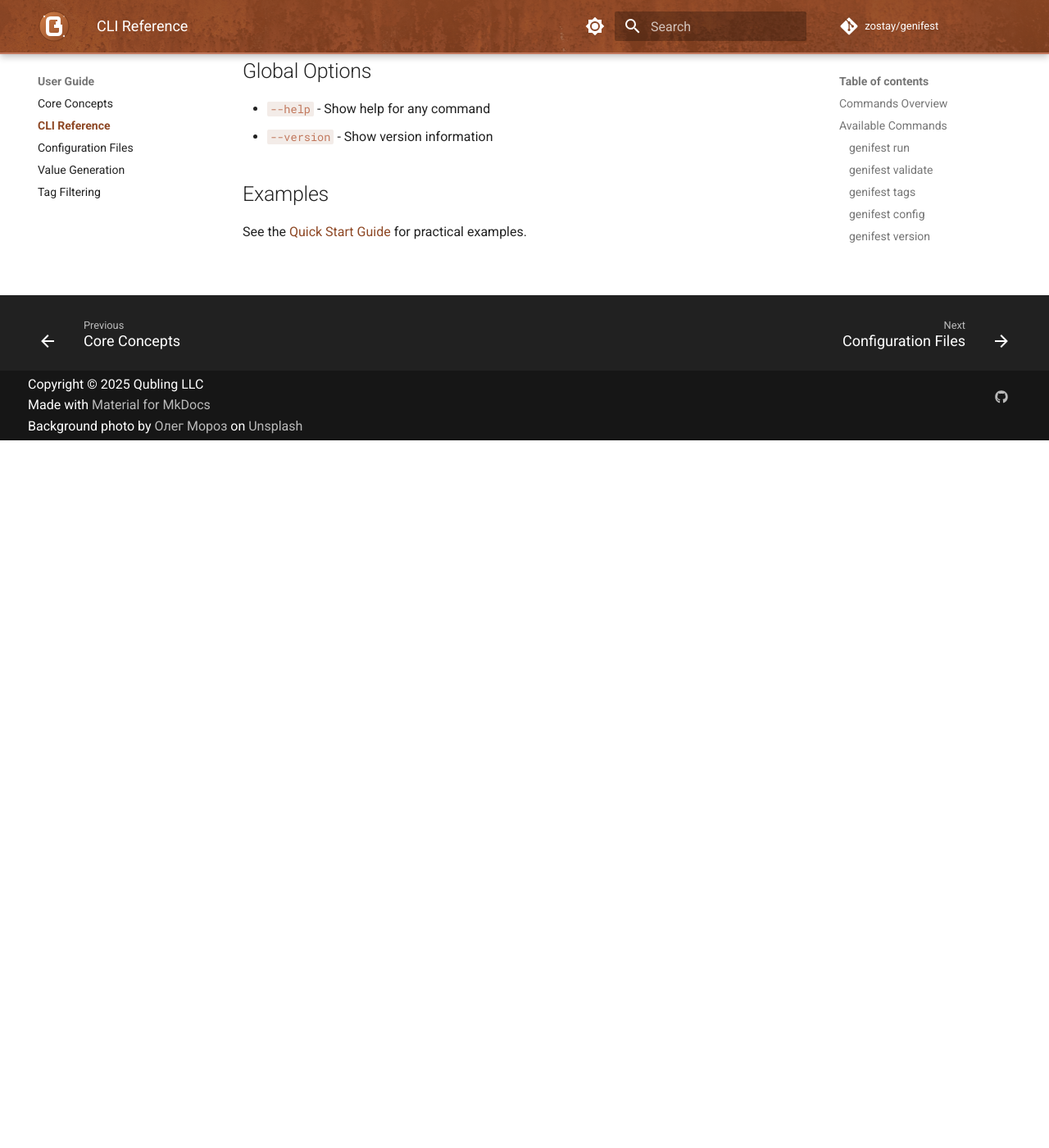
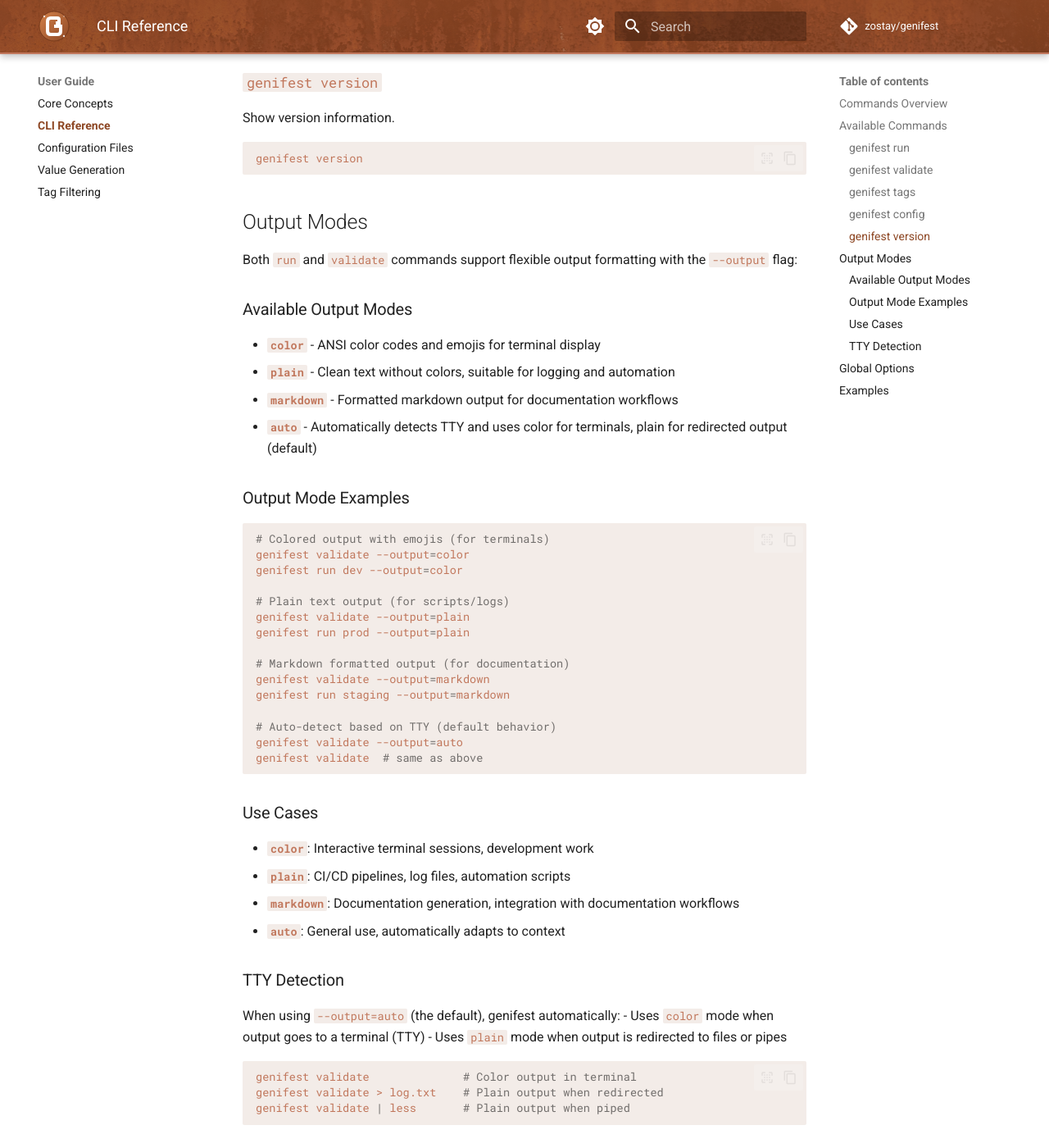
Before and after one commit to zostay/genifest, an MkDocs documentation site: the page built from docs/user-guide/cli-reference.md, in a window 1280 px wide and 1400 px high, scrolled down 2762 px. Shown: the whole window at 82% size. Built offline with MkDocs 1.6.1 and Material for MkDocs 9.7.7, drawn with Linux system fonts in a browser that asks for light colours; comment, search, counter and statistics services are not loaded; the version menu is left out; before the commit the page ends 3299 px from its top, so only the background shows below that; some of the changed text lies outside the part shown.

Commit message:
chore: docs

````diff
--- a/docs/user-guide/cli-reference.md
+++ b/docs/user-guide/cli-reference.md
@@ -37,6 +37,7 @@ Genifest uses intelligent argument parsing to determine your intent:
 **Flags:**
 
 - `--tag string` - Add additional tag expression to the selected group
+- `--output string` - Output mode: color, plain, markdown, or auto (default "auto")
 
 **Groups-Based Selection:**
 
@@ -95,8 +96,14 @@ genifest run --tag "!secret-*" dev examples/app
 Validate configuration without applying changes.
 
 ```bash
-genifest validate [directory]
+genifest validate [directory] [flags]
 ```
+
+**Flags:**
+
+- `--strict` - Enable strict schema validation (fail on unknown fields)
+- `--warn` - Enable schema validation warnings (warn on unknown fields)
+- `--output string` - Output mode: color, plain, markdown, or auto (default "auto")
 
 ### `genifest tags`
 
@@ -122,6 +129,56 @@ Show version information.
 genifest version
 ```
 
+## Output Modes
+
+Both `run` and `validate` commands support flexible output formatting with the `--output` flag:
+
+### Available Output Modes
+
+- **`color`** - ANSI color codes and emojis for terminal display
+- **`plain`** - Clean text without colors, suitable for logging and automation
+- **`markdown`** - Formatted markdown output for documentation workflows
+- **`auto`** - Automatically detects TTY and uses color for terminals, plain for redirected output (default)
+
+### Output Mode Examples
+
+```bash
+# Colored output with emojis (for terminals)
+genifest validate --output=color
+genifest run dev --output=color
+
+# Plain text output (for scripts/logs)
+genifest validate --output=plain
+genifest run prod --output=plain
+
+# Markdown formatted output (for documentation)
+genifest validate --output=markdown
+genifest run staging --output=markdown
+
+# Auto-detect based on TTY (default behavior)
+genifest validate --output=auto
+genifest validate  # same as above
+```
+
+### Use Cases
+
+- **`color`**: Interactive terminal sessions, development work
+- **`plain`**: CI/CD pipelines, log files, automation scripts
+- **`markdown`**: Documentation generation, integration with documentation workflows
+- **`auto`**: General use, automatically adapts to context
+
+### TTY Detection
+
+When using `--output=auto` (the default), genifest automatically:
+- Uses `color` mode when output goes to a terminal (TTY)
+- Uses `plain` mode when output is redirected to files or pipes
+
+```bash
+genifest validate              # Color output in terminal
+genifest validate > log.txt    # Plain output when redirected
+genifest validate | less       # Plain output when piped
+```
+
 ## Global Options
 
 - `--help` - Show help for any command
````
Also changed, not shown: Changes.md (+8 -0 lines), README.md (+40 -10 lines), docs/getting-started/quickstart.md (+29 -9 lines), docs/user-guide/tag-filtering.md (+25 -0 lines).
